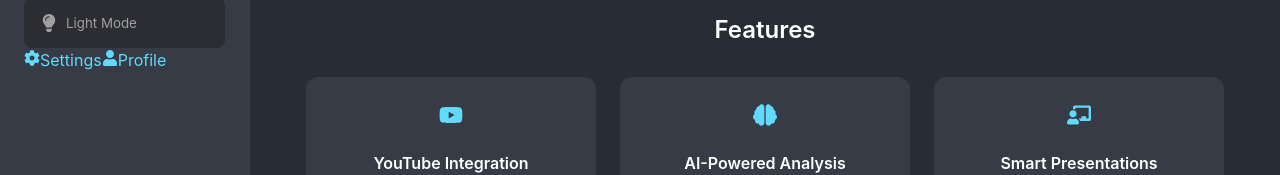
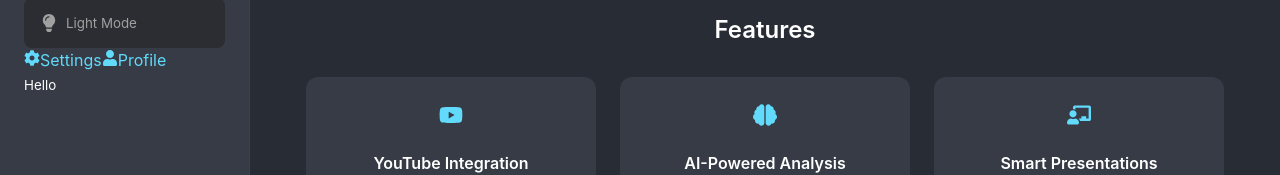
Before and after one commit to ansht3/note_gpt, a React (Create React App) app: page / in a window 1280 px wide. Shown: the part 528-703 px from the top of the page. Built offline with nearby package versions, Linux system fonts and the light colour scheme; the HTML template or start-up script is replaced by a standard one.

Commit message:
testing new button so that there is additional backend functionality

```diff
--- a/src/components/Sidebar.js
+++ b/src/components/Sidebar.js
@@ -140,6 +140,7 @@ function Sidebar() {
               <span>Profile</span>
             </Link>
           </div>
+          <button>Hello</button>
         </div>
       </div>
 
```
